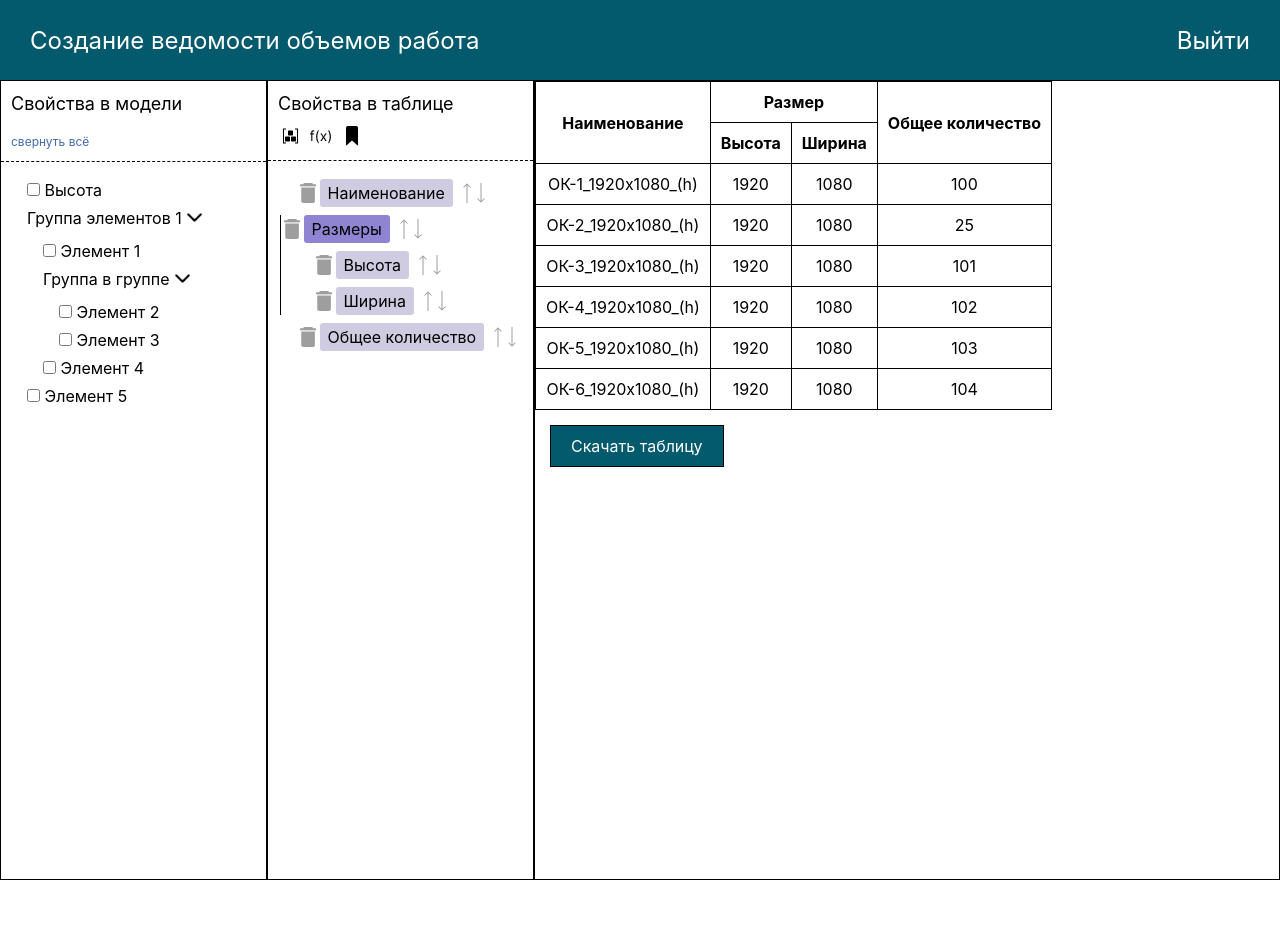
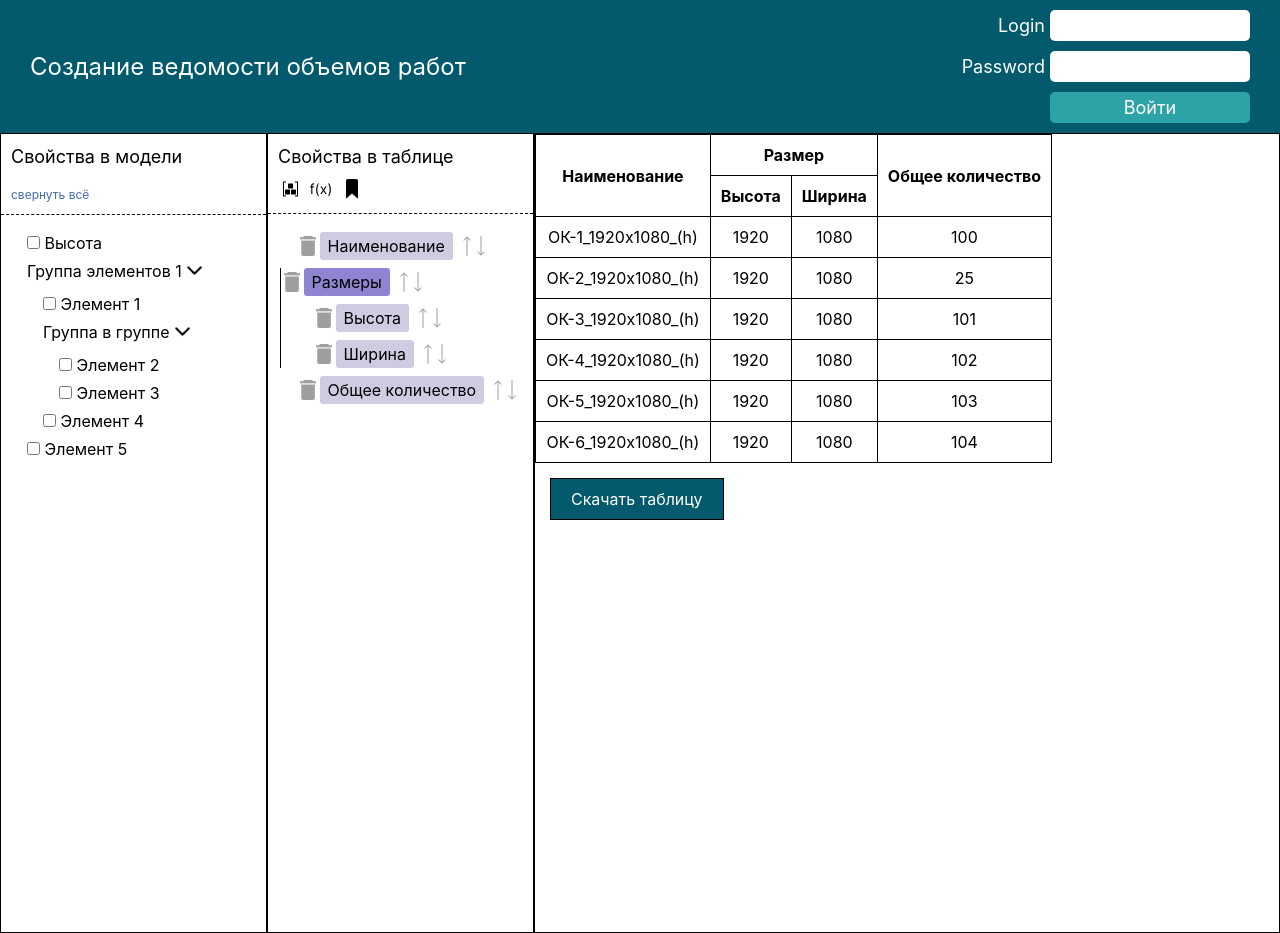
Before and after one commit to nekrulya/vue_tangl, a Vue app: page / in a window 1280 px wide. Before the commit the page ends 880 px from the top, so only its background shows below. Built offline with nearby package versions, Linux system fonts and the light colour scheme.

Commit message:
added auth

```diff
--- a/package.json
+++ b/package.json
@@ -7,6 +7,7 @@
     "build": "vue-cli-service build"
   },
   "dependencies": {
+    "axios": "^1.4.0",
     "core-js": "^3.8.3",
     "vue": "^3.2.13",
     "vue-router": "^4.0.3",
--- a/src/App.vue
+++ b/src/App.vue
@@ -1,5 +1,5 @@
 <template>
-  <Header :headerTitle="'Создание ведомости объемов работа'"></Header>
+  <Header></Header>
   <Main></Main>
 </template>
 
--- a/src/components/Header.vue
+++ b/src/components/Header.vue
@@ -1,24 +1,83 @@
 <template>
   <header class="header">
-    <div class="header__title">{{ headerTitle }}</div>
-    <div class="header__exit">
-      <button>Выйти</button>
+    <div class="header__title">Создание ведомости объемов работ</div>
+    <form class="header__form" v-if="!isLoggedIn">
+      <label>
+        Login
+        <input class="header__login" type="text" v-model="login" />
+      </label>
+      <label>
+        Password
+        <input class="header__pswd" type="password" v-model="password" />
+      </label>
+      <button
+        class="header_btn"
+        @click.prevent="loginTangle(this.login, this.password)"
+      >
+        Войти
+      </button>
+    </form>
+    <div class="logout" v-if="isLoggedIn">
+      <span>{{ login }}</span>
+      <button @click.prevent="logOut">Выйти</button>
     </div>
   </header>
 </template>
 
 <script>
+import axios from "axios";
+
 export default {
   props: ["headerTitle"],
   data() {
-    return {};
+    return {
+      login: "",
+      password: "",
+      isLoggedIn: false,
+    };
+  },
+  methods: {
+    updateLogInfo() {
+      this.password = "";
+      this.isLoggedIn = localStorage.getItem("isLoggedIn");
+    },
+    loginTangle() {
+      axios({
+        method: "post",
+        url: "https://auth.tangl.cloud/connect/token",
+        params: {},
+        data: {
+          client_id: "BimTanglValue_External",
+          grant_type: "password",
+          username: this.login,
+          password: this.password,
+        },
+        headers: { "Content-Type": "application/x-www-form-urlencoded" },
+      })
+        .then(function (response) {
+          console.log("Ответ сервера успешно получен!");
+          console.log(response.data);
+          localStorage.setItem("isLoggedIn", true);
+          localStorage.setItem("access_token", response.data.access_token);
+        })
+        .catch(function (error) {
+          console.log(error);
+        });
+      this.updateLogInfo();
+    },
+    logOut() {
+      this.login = "";
+      localStorage.setItem("isLoggedIn", false);
+      this.isLoggedIn = false;
+      localStorage.setItem("access_token", "");
+    },
   },
 };
 </script>
 
 <style scoped>
 .header {
-  height: 80px;
+  height: fit-content;
   width: 100%;
   font-size: 24px;
   display: flex;
@@ -26,6 +85,37 @@ export default {
   align-items: center;
   color: #fff;
   background-color: #025a6c;
-  padding: 0 30px;
+  padding: 10px 30px;
+}
+
+.header__form {
+  display: flex;
+  flex-direction: column;
+  align-items: flex-end;
+  row-gap: 10px;
+  font-size: 18px;
+}
+
+.header__login,
+.header__pswd {
+  background-color: #fff;
+  color: #000;
+  padding: 5px;
+  width: 200px;
+  border-radius: 5px;
+}
+
+.header_btn {
+  background-color: rgba(89, 233, 225, 0.5);
+  width: 200px;
+  border-radius: 5px;
+  padding: 5px;
+}
+
+.logout {
+  font-size: 18px;
+}
+.logout span {
+  margin-right: 15px;
 }
 </style>
--- a/src/components/ModelProperties.vue
+++ b/src/components/ModelProperties.vue
@@ -5,7 +5,7 @@
       <div class="model_properties__hide">свернуть всё</div>
     </div>
     <div class="properties">
-      <PropertiesList :items="items" :parentItem="parentItem"></PropertiesList>
+      <PropertiesList :items="items"></PropertiesList>
     </div>
   </div>
 </template>
@@ -19,11 +19,9 @@ export default {
   },
   data() {
     return {
-      parentItem: "Root",
       items: [
         {
           isGroup: false,
-          parentItem: "Root",
           groupText: "",
           element: {
             isGroup: false,
@@ -36,11 +34,9 @@ export default {
         },
         {
           isGroup: true,
-          parentItem: "Root",
           groupText: "Группа элементов 1",
           element: {
             isGroup: true,
-            parentItem: "Root",
             groupText: "Группа элементов 1",
             text: "Группа элементов 1",
             id: "Группа элементов 1",
@@ -49,7 +45,6 @@ export default {
           children: [
             {
               isGroup: false,
-              parentItem: "Группа элементов 1",
               groupText: "",
               element: {
                 isGroup: false,
@@ -62,7 +57,6 @@ export default {
             },
             {
               isGroup: true,
-              parentItem: "Группа элементов 1",
               groupText: "Группа в группе",
               element: {
                 isGroup: true,
@@ -74,7 +68,6 @@ export default {
               children: [
                 {
                   isGroup: false,
-                  parentItem: "Группа в группе",
                   groupText: "",
                   element: {
                     isGroup: false,
@@ -87,7 +80,6 @@ export default {
                 },
                 {
                   isGroup: false,
-                  parentItem: "Группа в группе",
                   groupText: "",
                   element: {
                     isGroup: false,
@@ -102,7 +94,6 @@ export default {
             },
             {
               isGroup: false,
-              parentItem: "Группа элементов 1",
               groupText: "",
               element: {
                 isGroup: false,
@@ -117,7 +108,6 @@ export default {
         },
         {
           isGroup: false,
-          parentItem: "Root",
           groupText: "",
           element: {
             isGroup: false,
--- a/src/components/ModelPropertiesItem.vue
+++ b/src/components/ModelPropertiesItem.vue
@@ -7,7 +7,7 @@
 
 <script>
 export default {
-  props: ["item", "parentItem"],
+  props: ["item"],
   data() {
     return {};
   },
--- a/src/components/PropertiesList.vue
+++ b/src/components/PropertiesList.vue
@@ -4,7 +4,6 @@
       v-for="(item, index) in items"
       :key="index"
       :item="item"
-      :parentItem="parentItem"
     >
     </PropertiesListItem>
   </ul>
@@ -17,7 +16,7 @@ export default {
   components: {
     PropertiesListItem,
   },
-  props: ["items", "parentItem"],
+  props: ["items"],
   data() {
     return {};
   },
--- a/src/components/PropertiesListItem.vue
+++ b/src/components/PropertiesListItem.vue
@@ -2,22 +2,23 @@
   <li v-if="item.isGroup" class="properties__item">
     <div class="text_angle">
       <span class="properties__item__text">{{ item.groupText }}</span>
-      <img class="angle" src="../assets/arrow-down.png" alt="open/close" />
+      <img
+        class="angle"
+        src="../assets/arrow-down.png"
+        alt="open/close"
+        @click="hide"
+      />
     </div>
     <ul class="properties__list">
       <PropertiesListItem
         v-for="child in item.children"
         :key="child.id"
         :item="child"
-        :parentItem="item.groupText"
       ></PropertiesListItem>
     </ul>
   </li>
   <li v-if="!item.isGroup" class="properties__item">
-    <ModelPropertiesItem
-      :item="item.element"
-      :parentItem="parentItem"
-    ></ModelPropertiesItem>
+    <ModelPropertiesItem :item="item.element"></ModelPropertiesItem>
   </li>
 </template>
 
@@ -25,10 +26,16 @@
 import ModelPropertiesItem from "./ModelPropertiesItem.vue";
 
 export default {
-  props: ["item", "parentItem"],
+  props: ["item"],
   components: { ModelPropertiesItem },
   data() {
     return {};
+  },
+  methods: {
+    hide(e) {
+      let ul = e.target.closest("li").querySelector("ul");
+      ul.hidden = !ul.hidden;
+    },
   },
 };
 </script>
```
Also changed, not shown: 1 other file (tests, documents, lock files or other folders).
